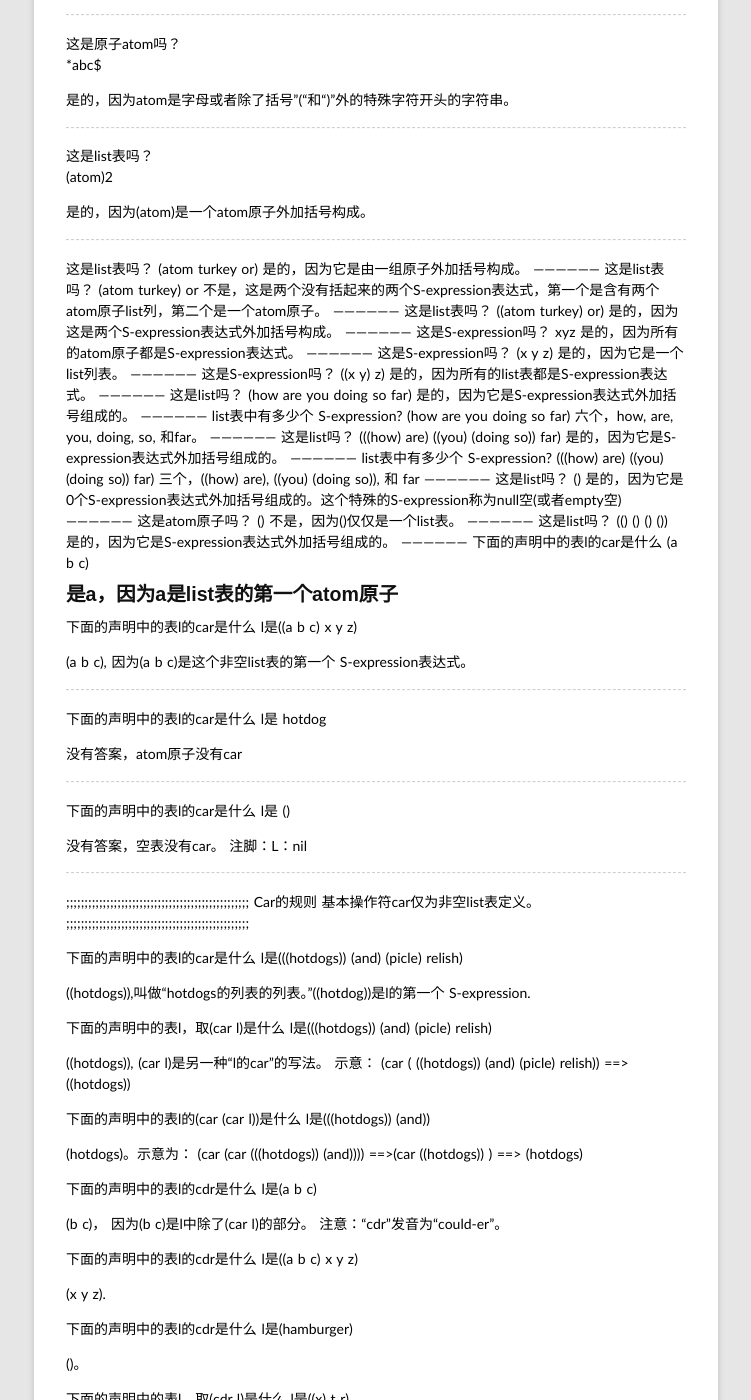
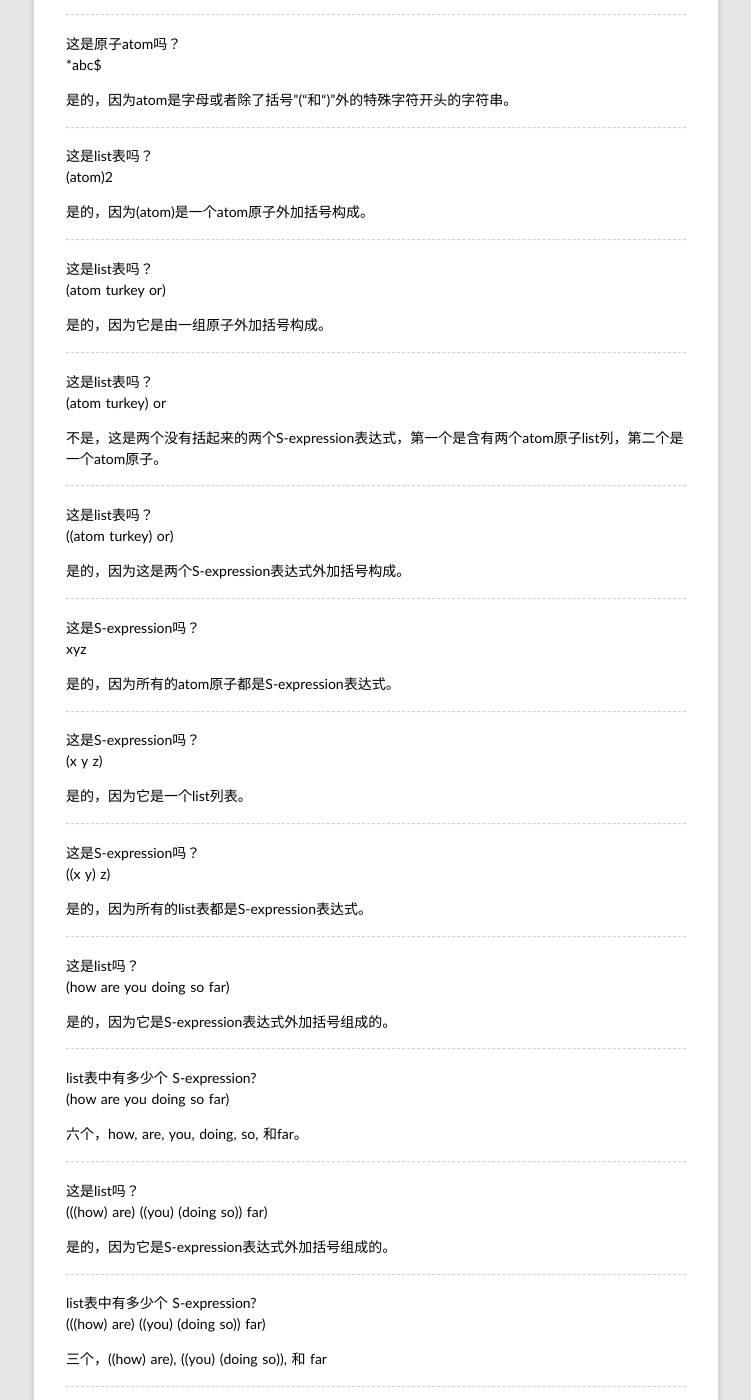
Before and after one commit to rhuichao/uternet.github.io, a Jekyll site: the page built from TLS/01.md, in a window 1280 px wide and 1400 px high, scrolled down 588 px. Shown: the whole window, without its empty margins (264-1015 px from the left). Built offline with Jekyll 4.4.1, drawn with Linux system fonts in a browser that asks for light colours; some web fonts are replaced; Markdown is read by kramdown in place of the engine named in the settings; some of the changed text lies outside the part shown.

Commit message:
new document posted

```diff
--- a/TLS/01.md
+++ b/TLS/01.md
@@ -48,54 +48,91 @@ u
 
 这是list表吗？
 (atom turkey or)
+
 是的，因为它是由一组原子外加括号构成。
+
 ------------------
+
 这是list表吗？
 (atom turkey) or
+
 不是，这是两个没有括起来的两个S-expression表达式，第一个是含有两个atom原子list列，第二个是一个atom原子。
+
 ------------------
+
 这是list表吗？
 ((atom turkey) or)
+
 是的，因为这是两个S-expression表达式外加括号构成。
+
 ------------------
+
 这是S-expression吗？
 xyz
+
 是的，因为所有的atom原子都是S-expression表达式。
+
 ------------------
+
 这是S-expression吗？
 (x y z)
+
 是的，因为它是一个list列表。
+
 ------------------
+
 这是S-expression吗？
 ((x y) z)
+
 是的，因为所有的list表都是S-expression表达式。
+
 ------------------
+
 这是list吗？
 (how are you doing so far)
+
 是的，因为它是S-expression表达式外加括号组成的。
+
 ------------------
+
 list表中有多少个 S-expression?
 (how are you doing so far)
+
 六个，how, are, you, doing, so, 和far。
+
 ------------------
+
 这是list吗？
 (((how) are) ((you) (doing so)) far)
+
 是的，因为它是S-expression表达式外加括号组成的。
+
 ------------------
+
 list表中有多少个 S-expression?
 (((how) are) ((you) (doing so)) far)
+
 三个，((how) are), ((you) (doing so)), 和 far
+
 ------------------
+
 这是list吗？
 ()
+
 是的，因为它是0个S-expression表达式外加括号组成的。这个特殊的S-expression称为null空(或者empty空)
+
 ------------------
+
 这是atom原子吗？
 ()
+
 不是，因为()仅仅是一个list表。
+
 ------------------
+
 这是list吗？
 (() () () ())
+
 是的，因为它是S-expression表达式外加括号组成的。
 ------------------
 下面的声明中的表l的car是什么
@@ -126,10 +163,9 @@ l是 ()
 
 ------------------
 
-;;;;;;;;;;;;;;;;;;;;;;;;;;;;;;;;;;;;;;;;;;;;;;;;;;
-Car的规则
-基本操作符car仅为非空list表定义。
-;;;;;;;;;;;;;;;;;;;;;;;;;;;;;;;;;;;;;;;;;;;;;;;;;;
+    Car的规则
+    基本操作符car仅为非空list表定义。
+
 
 
 下面的声明中的表l的car是什么
@@ -137,7 +173,7 @@ l是(((hotdogs)) (and) (picle) relish)
 
 ((hotdogs)),叫做“hotdogs的列表的列表。”((hotdog))是l的第一个 S-expression.
 
-
+------------------
 
 下面的声明中的表l，取(car l)是什么
 l是(((hotdogs)) (and) (picle) relish)
@@ -147,7 +183,7 @@ l是(((hotdogs)) (and) (picle) relish)
    (car ( ((hotdogs)) (and) (picle) relish))
 ==>       ((hotdogs))
 
-
+------------------
 
 下面的声明中的表l的(car (car l))是什么
 l是(((hotdogs)) (and))
@@ -157,7 +193,7 @@ l是(((hotdogs)) (and))
 ==>(car       ((hotdogs))        )
 ==>            (hotdogs)
 
-
+------------------
 
 下面的声明中的表l的cdr是什么
 l是(a b c)
@@ -165,14 +201,14 @@ l是(a b c)
 (b c)， 因为(b c)是l中除了(car l)的部分。
 注意：“cdr”发音为“could-er”。
 
-
+------------------
 
 下面的声明中的表l的cdr是什么
 l是((a b c) x y z)
 
 (x y z).
 
-
+------------------
 
 
 下面的声明中的表l的cdr是什么
@@ -180,7 +216,7 @@ l是(hamburger)
 
 ()。
 
-
+------------------
 
 
 下面的声明中的表l，取(cdr l)是什么
@@ -188,14 +224,14 @@ l是((x) t r)
 
 (t r)，因为(cdr l) 仅仅“表l的cdr“的另一种表示方法。
 
-
+------------------
 
 下面的声明中的表l的cdr是什么
 l是 hotdogs
 
 没有答案，atom原子没有cdr。
 
-
+------------------
 
 下面的声明中的表l的cdr是什么
 l是()
@@ -203,11 +239,12 @@ l是()
 没有答案，空表null没有cdr。
 练习：(null? alpha)除了空表外都为假。
 
+------------------
 
-;;;;;;;;;;;;;;;;;;;;;;;;;;;;;;;;;;;;;;;;;;;;;;;;;;
-cdr的规则
-基本操作符cdr仅为非空list表定义。任何非空list的cdr都是另一个list。
-;;;;;;;;;;;;;;;;;;;;;;;;;;;;;;;;;;;;;;;;;;;;;;;;;;
+    cdr的规则
+    基本操作符cdr仅为非空list表定义。任何非空list的cdr都是另一个list。
+
+------------------
 
 下面的声明中的表l，取(car (cdr l))是什么
 l是((b) (x y) ((x)))
@@ -217,7 +254,7 @@ l是((b) (x y) ((x)))
 ==>(car          (        (x y) ((x)))))
 ==>                       (x y)
 
-
+------------------
 
 下面的声明中的表l，取(cdr (cdr l)) 是什么
 l是((b) (x y) ((x)))
@@ -228,13 +265,14 @@ l是((b) (x y) ((x)))
 ==>(cdr      (        (x y)     ((x)))))
 ==>          (                  ((x)) )
 
-
+------------------
 
 下面的声明中的表l，取(cdr (car l))
 l是(a (b (c)) d)
 
 没有答案，因为(cdr l)是一个atom原子，它不能取cdr了。
 
+------------------
 
 car 的参数可以是什么
 
```
